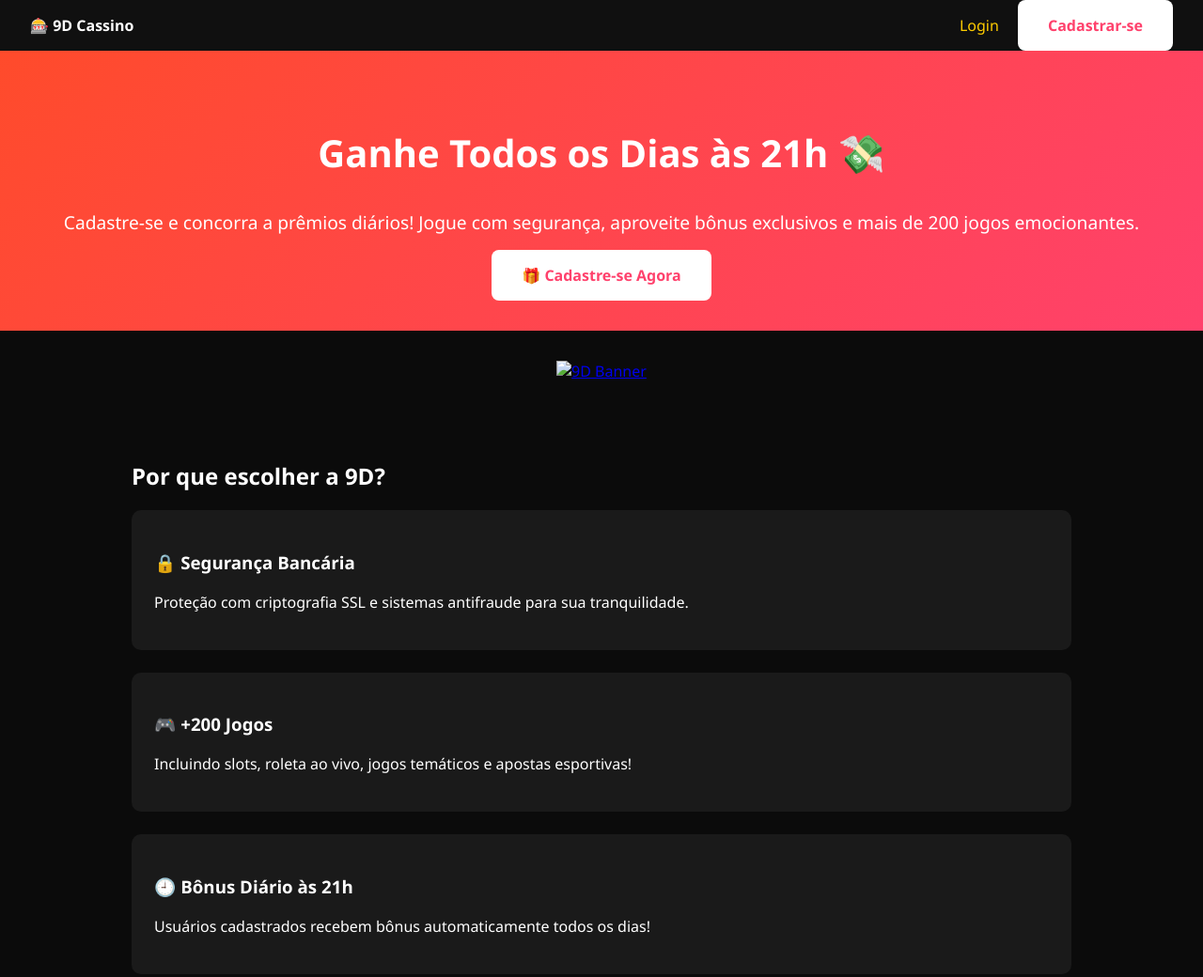
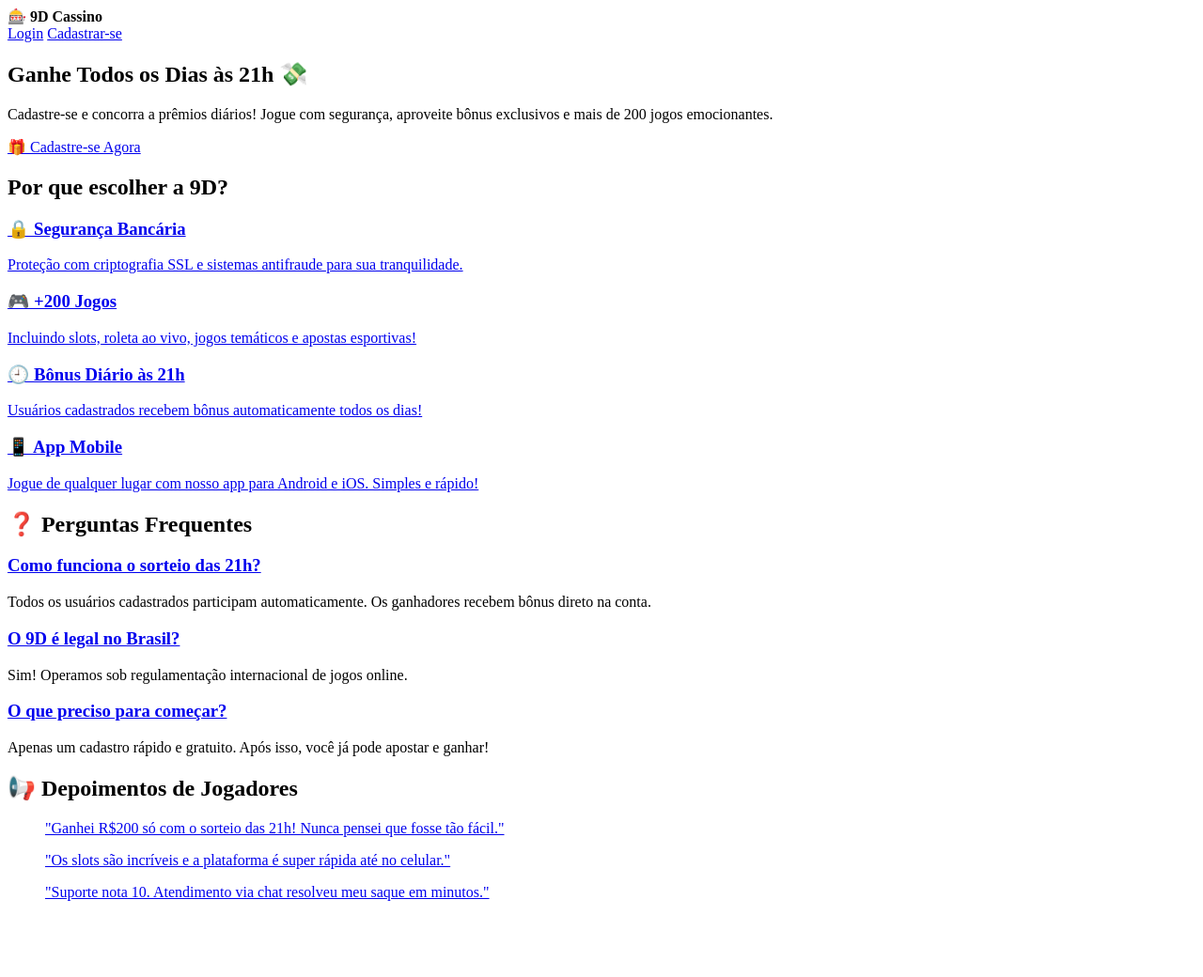
Before and after one commit to samngjjj/samngjjj.github.io, a plain HTML site: page index.html in a window 1280 px wide. Shown: the top 1040 px of the page at 94% size. After the commit the page ends 975 px from the top, so only its background shows below. Drawn offline with Linux system fonts and the light colour scheme.

Commit message:
Update index.html

```diff
--- a/index.html
+++ b/index.html
@@ -1,98 +1,8 @@
-<!DOCTYPE html>
-<html lang="pt-BR">
-<head>
-  <meta charset="UTF-8" />
-  <meta name="viewport" content="width=device-width, initial-scale=1.0" />
-  <meta name="description" content="Jogue mais de 200 jogos no cassino online 9D! Cadastre-se hoje e participe dos sorteios diários às 21h com prêmios em dinheiro. Plataforma segura com bônus exclusivos.">
-  <meta name="robots" content="index, follow">
-  <title>9D – Cassino Online com Bônus Diário às 21h 🎰💸</title>
-
-  <!-- Open Graph -->
-  <meta property="og:title" content="9D – Cassino Online com Bônus Diário às 21h">
-  <meta property="og:description" content="Participe dos sorteios diários às 21h com bônus exclusivos. +200 jogos de cassino online.">
-  <meta property="og:image" content="https://example.com/banner.jpg">
-  <meta property="og:url" content="https://9d.com">
-  <meta property="og:type" content="website">
-
-  <!-- CSS -->
-  <style>
-    body {
-      margin: 0;
-      font-family: "Segoe UI", sans-serif;
-      background-color: #0b0b0b;
-      color: #fff;
-    }
-    header, footer {
-      background-color: #101010;
-      padding: 1rem 2rem;
-      display: flex;
-      justify-content: space-between;
-      align-items: center;
-    }
-    header a, footer a {
-      color: #ffcc00;
-      text-decoration: none;
-      margin-left: 1rem;
-    }
-    .hero {
-      text-align: center;
-      padding: 3rem 1rem;
-      background: linear-gradient(135deg, #ff4b2b, #ff416c);
-    }
-    .hero h1 {
-      font-size: 2.5rem;
-    }
-    .hero p {
-      font-size: 1.2rem;
-      margin: 1rem 0 2rem;
-    }
-    .btn {
-      background-color: #fff;
-      color: #ff416c;
-      padding: 1rem 2rem;
-      font-weight: bold;
-      border-radius: 8px;
-      text-decoration: none;
-    }
-    .section {
-      max-width: 1000px;
-      margin: auto;
-      padding: 2rem 1rem;
-    }
-    .features {
-      display: flex;
-      flex-wrap: wrap;
-      gap: 1.5rem;
-    }
-    .feature {
-      flex: 1 1 45%;
-      background: #1a1a1a;
-      padding: 1.5rem;
-      border-radius: 10px;
-    }
-    .faq h3 {
-      color: #ffcc00;
-    }
-    blockquote {
-      background: #222;
-      padding: 1rem;
-      margin: 1rem 0;
-      border-left: 5px solid #ffcc00;
-    }
-    @media (max-width: 768px) {
-      .features {
-        flex-direction: column;
-      }
-    }
-  </style>
-</head>
-<body>
-
 <header>
   <div><strong>🎰 9D Cassino</strong></div>
   <nav>
-    <a href="https://9d.bet.br/br/web/" target="_blank" rel="noopener">Login</a>
-    <a href="https://9d.bet.br/br/web/" class="btn" target="_blank" rel="noopener">Cadastrar-se</a>
+    <a href="https://9d.bet.br/br/web/">Login</a>
+    <a href="https://9d.bet.br/br/web/" class="btn">Cadastrar-se</a>
   </nav>
 </header>
 
@@ -100,100 +10,61 @@
   <section class="hero">
     <h1>Ganhe Todos os Dias às 21h 💸</h1>
     <p>Cadastre-se e concorra a prêmios diários! Jogue com segurança, aproveite bônus exclusivos e mais de 200 jogos emocionantes.</p>
-    <a href="https://9d.bet.br/br/web/" class="btn" target="_blank" rel="noopener">🎁 Cadastre-se Agora</a>
-  </section>
-
-  <!-- 圖片區域（可選） -->
-  <section class="section" style="text-align:center;">
-    <a href="https://9d.bet.br/br/web/" target="_blank" rel="noopener">
-      <img src="images/banner.jpg" alt="9D Banner" style="max-width:100%; height:auto;">
-    </a>
+    <a href="https://9d.bet.br/br/web/" class="btn">🎁 Cadastre-se Agora</a>
   </section>
 
   <section class="section">
     <h2>Por que escolher a 9D?</h2>
     <div class="features">
       <div class="feature">
+        <a href="https://9d.bet.br/br/web/">
           <h3>🔒 Segurança Bancária</h3>
           <p>Proteção com criptografia SSL e sistemas antifraude para sua tranquilidade.</p>
+        </a>
       </div>
       <div class="feature">
+        <a href="https://9d.bet.br/br/web/">
           <h3>🎮 +200 Jogos</h3>
           <p>Incluindo slots, roleta ao vivo, jogos temáticos e apostas esportivas!</p>
+        </a>
       </div>
       <div class="feature">
+        <a href="https://9d.bet.br/br/web/">
           <h3>🕘 Bônus Diário às 21h</h3>
           <p>Usuários cadastrados recebem bônus automaticamente todos os dias!</p>
+        </a>
       </div>
       <div class="feature">
+        <a href="https://9d.bet.br/br/web/">
           <h3>📱 App Mobile</h3>
           <p>Jogue de qualquer lugar com nosso app para Android e iOS. Simples e rápido!</p>
+        </a>
       </div>
     </div>
   </section>
 
   <section class="section faq">
     <h2>❓ Perguntas Frequentes</h2>
-    <h3>Como funciona o sorteio das 21h?</h3>
+    <h3><a href="https://9d.bet.br/br/web/">Como funciona o sorteio das 21h?</a></h3>
     <p>Todos os usuários cadastrados participam automaticamente. Os ganhadores recebem bônus direto na conta.</p>
 
-    <h3>O 9D é legal no Brasil?</h3>
+    <h3><a href="https://9d.bet.br/br/web/">O 9D é legal no Brasil?</a></h3>
     <p>Sim! Operamos sob regulamentação internacional de jogos online.</p>
 
-    <h3>O que preciso para começar?</h3>
+    <h3><a href="https://9d.bet.br/br/web/">O que preciso para começar?</a></h3>
     <p>Apenas um cadastro rápido e gratuito. Após isso, você já pode apostar e ganhar!</p>
   </section>
 
   <section class="section">
     <h2>📢 Depoimentos de Jogadores</h2>
-    <blockquote>"Ganhei R$200 só com o sorteio das 21h! Nunca pensei que fosse tão fácil."</blockquote>
-    <blockquote>"Os slots são incríveis e a plataforma é super rápida até no celular."</blockquote>
-    <blockquote>"Suporte nota 10. Atendimento via chat resolveu meu saque em minutos."</blockquote>
+    <blockquote>
+      <a href="https://9d.bet.br/br/web/">"Ganhei R$200 só com o sorteio das 21h! Nunca pensei que fosse tão fácil."</a>
+    </blockquote>
+    <blockquote>
+      <a href="https://9d.bet.br/br/web/">"Os slots são incríveis e a plataforma é super rápida até no celular."</a>
+    </blockquote>
+    <blockquote>
+      <a href="https://9d.bet.br/br/web/">"Suporte nota 10. Atendimento via chat resolveu meu saque em minutos."</a>
+    </blockquote>
   </section>
 </main>
-
-<footer>
-  <div>© 2025 9D Cassino. Todos os direitos reservados.</div>
-  <div>
-    <a href="https://9d.bet.br/br/web/" target="_blank" rel="noopener">Termos de Uso</a> |
-    <a href="https://9d.bet.br/br/web/" target="_blank" rel="noopener">Política de Privacidade</a> |
-    <strong>18+</strong> Jogue com responsabilidade
-  </div>
-</footer>
-
-<!-- ✅ JSON-LD FAQ Schema -->
-<script type="application/ld+json">
-{
-  "@context": "https://schema.org",
-  "@type": "FAQPage",
-  "mainEntity": [
-    {
-      "@type": "Question",
-      "name": "Como funciona o sorteio das 21h?",
-      "acceptedAnswer": {
-        "@type": "Answer",
-        "text": "Todos os usuários cadastrados participam automaticamente. Os ganhadores recebem bônus direto na conta."
-      }
-    },
-    {
-      "@type": "Question",
-      "name": "O 9D é legal no Brasil?",
-      "acceptedAnswer": {
-        "@type": "Answer",
-        "text": "Sim! Operamos sob regulamentação internacional de jogos online."
-      }
-    },
-    {
-      "@type": "Question",
-      "name": "O que preciso para começar?",
-      "acceptedAnswer": {
-        "@type": "Answer",
-        "text": "Apenas um cadastro rápido e gratuito. Após isso, você já pode apostar e ganhar!"
-      }
-    }
-  ]
-}
-</script>
-
-</body>
-</html>
```
Lines whose indentation alone changed are shown as unchanged.
